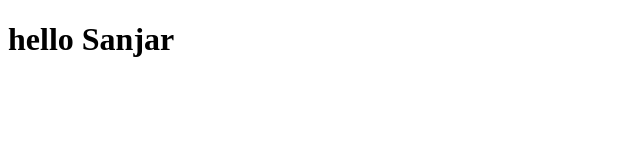
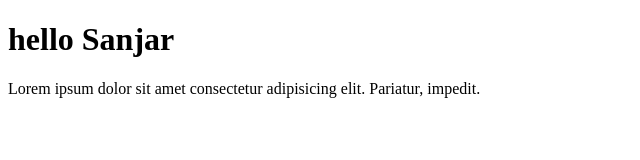
Before and after one commit to sanjar1995/test2, a plain HTML site: page index.html in a window 1280 px wide. Shown: the whole page, without its empty margins (0-640 px from the left). Drawn offline with Linux system fonts and the light colour scheme.

Commit message:
commit soft-2

```diff
--- a/index.html
+++ b/index.html
@@ -1,12 +1,18 @@
 <!DOCTYPE html>
 <html lang="en">
+
 <head>
     <meta charset="UTF-8">
     <meta http-equiv="X-UA-Compatible" content="IE=edge">
     <meta name="viewport" content="width=device-width, initial-scale=1.0">
     <title>Document</title>
 </head>
+
 <body>
     <h1>hello Sanjar</h1>
+    <p class="subtitle">Lorem ipsum dolor sit amet consectetur adipisicing elit. Pariatur, impedit.
+
+    </p>
 </body>
+
 </html>
```
